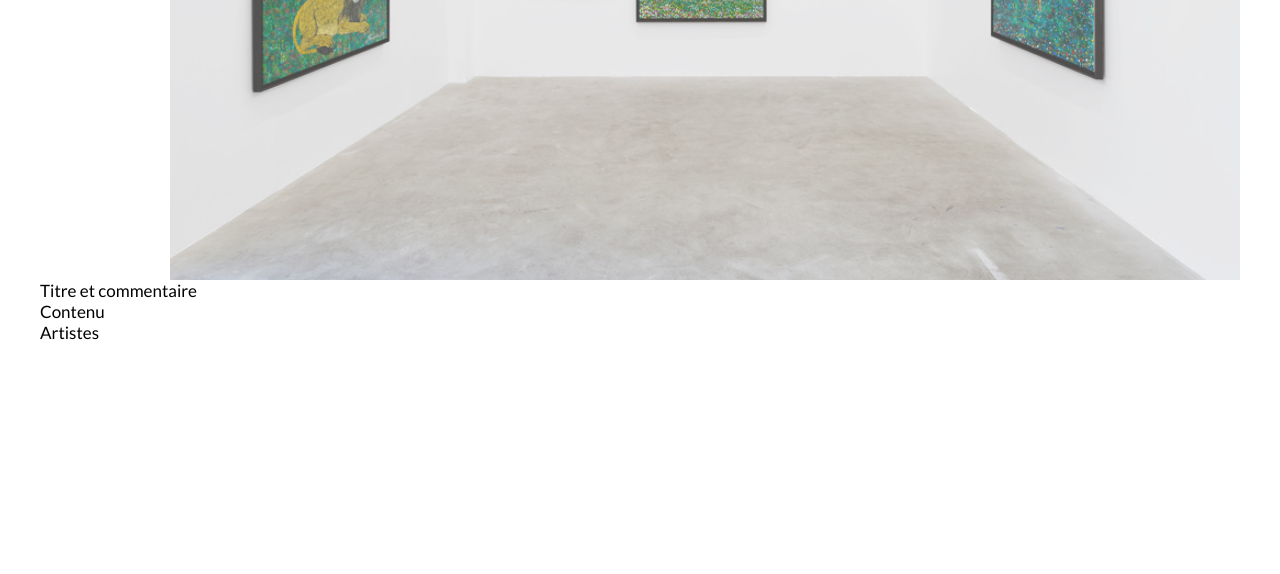
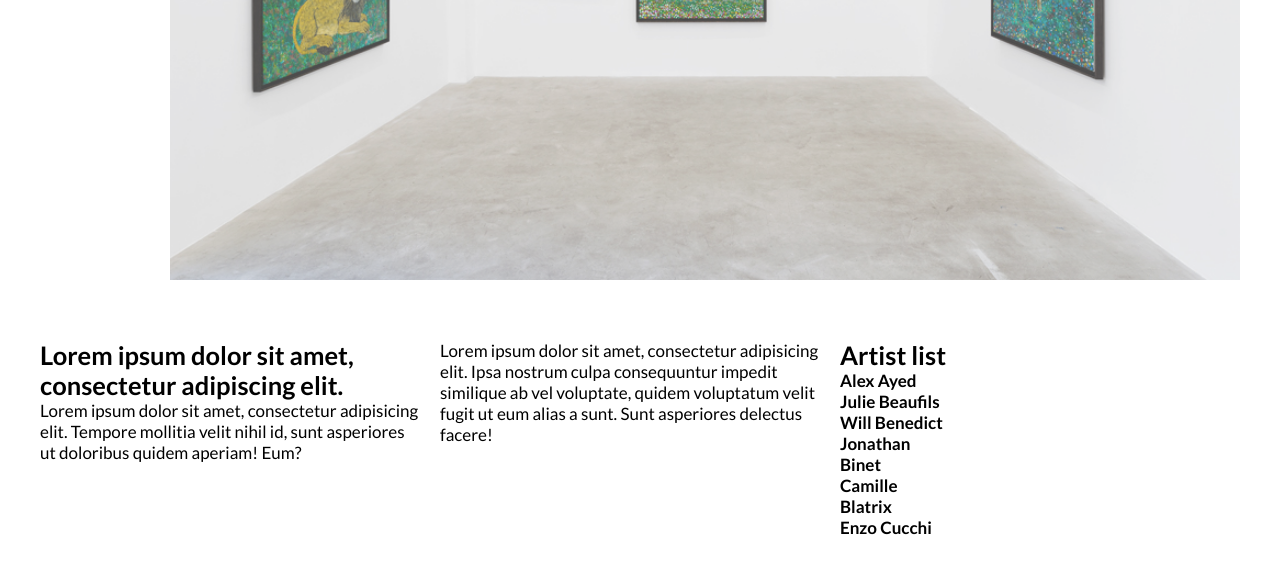
Before and after one commit to giusmili/Balice, a plain HTML site: page index.html in a window 1280 px wide. Shown: the part 524-1098 px from the top of the page. Before the commit the page ends 867 px from the top, so only its background shows below. Drawn offline with Linux system fonts and the light colour scheme.

Commit message:
modifications

```diff
--- a/css/base.css
+++ b/css/base.css
@@ -87,6 +87,7 @@ header .logo{
 }
 section{
 	position: relative;
+	margin-bottom: 6.0rem;
 }
 section img{ /* susceptible à être modifié */
 	display: block;
@@ -108,4 +109,21 @@ section h1{
 
 section h1 time{
 	font-size: 2rem;
-	}
+}
+
+/* colonnes texte et artistes*/
+
+section ul li{
+	display: inline-block;
+	width: calc(100% / 3 - 2.0rem);
+	vertical-align: top;
+}
+section ul li:nth-of-type(2){
+	margin:0 2.0rem;
+}
+section ul li > ul li{
+	display: list-item;
+}
+section ul li > ul li:nth-of-type(2){
+	margin: 0;
+}
--- a/index.html
+++ b/index.html
@@ -56,9 +56,25 @@
 <!--section artiste-->
 <section>
 	<ul>
-		<li>Titre et commentaire</li>
-		<li>Contenu</li>
-		<li>Artistes</li>
+		<li>
+			<h2>Lorem ipsum dolor sit amet, consectetur adipiscing elit.</h2>
+			<p>Lorem ipsum dolor sit amet, consectetur adipisicing elit. Tempore mollitia velit nihil id, sunt asperiores ut doloribus quidem aperiam! Eum?</p>
+		</li><!--space white
+		--><li>
+			<p>Lorem ipsum dolor sit amet, consectetur adipisicing elit. Ipsa nostrum culpa consequuntur impedit similique ab vel voluptate, quidem voluptatum velit fugit ut eum alias a sunt. Sunt asperiores delectus facere!</p>
+		</li><!--space white
+		--><li>
+			<h2>Artist list</h2>
+			<ul>
+				<li><strong>Alex Ayed</strong></li>
+				<li><strong>Julie Beaufils</strong></li>
+				<li><strong>Will Benedict</strong></li>
+				<li><strong>Jonathan Binet</strong></li>
+				<li><strong>Camille Blatrix</strong></li>
+				<li><strong>Enzo Cucchi</strong></li>
+
+			</ul>
+		</li>
 	</ul>
 </section>
 <!--end section-->
```
